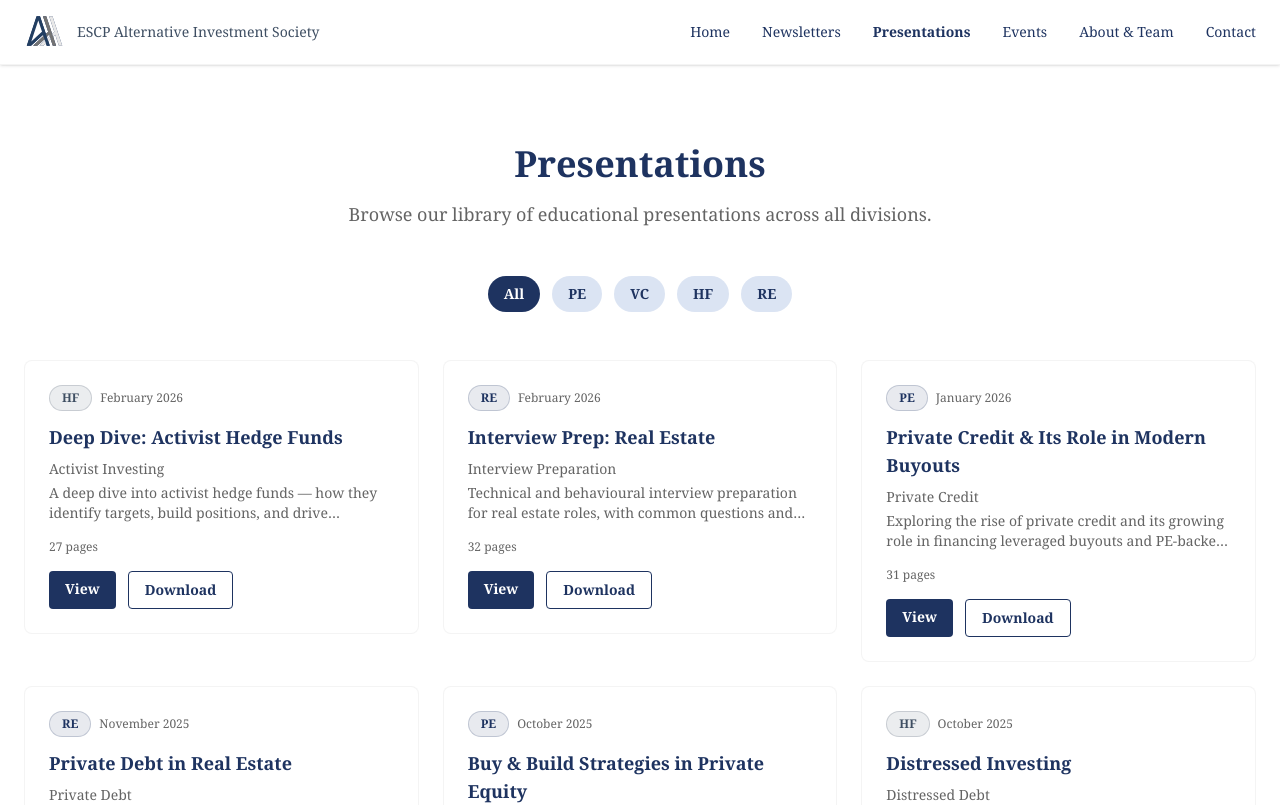
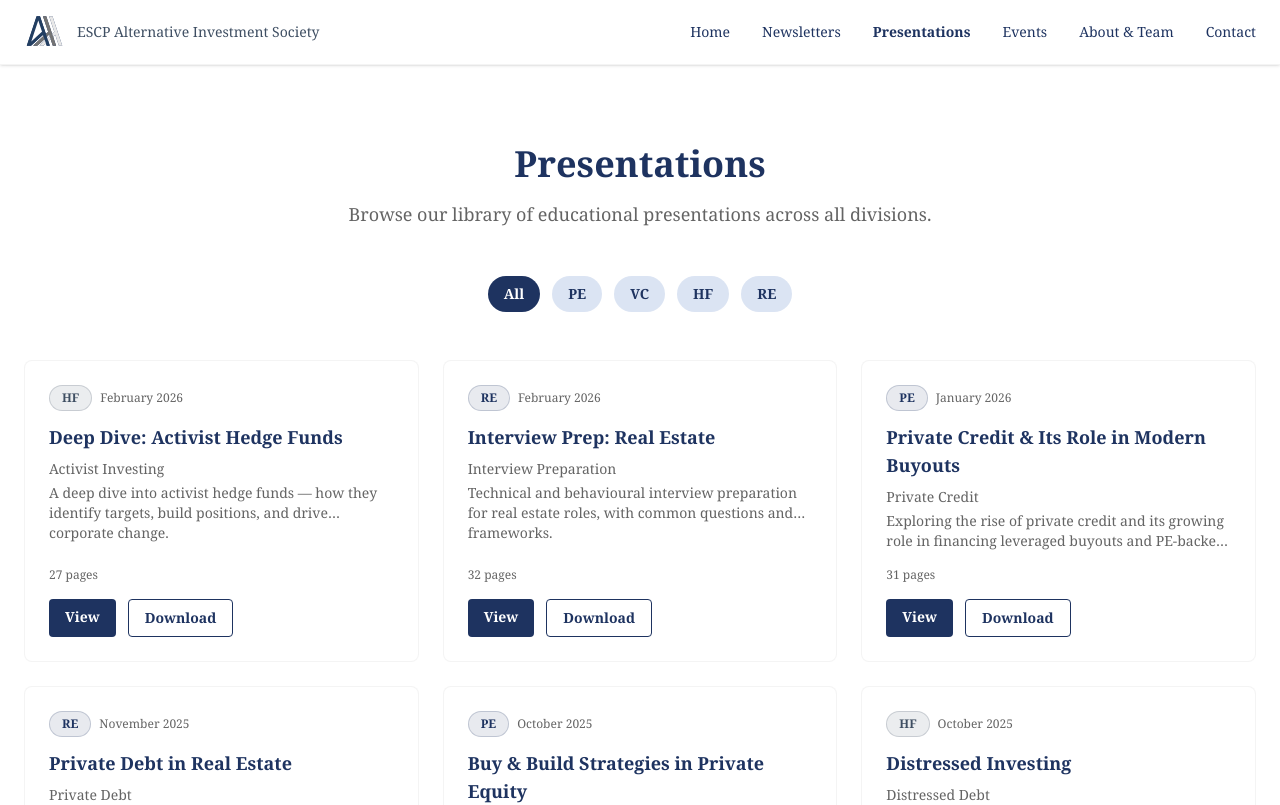
Before and after one commit to escpaisadmin-max/ais-website, a React (Vite) app: page /presentations in a window 1280 px wide. Shown: the top 805 px of the page. Built offline with nearby package versions, Linux system fonts and the light colour scheme.

Commit message:
Equal height cards on newsletters and presentations pages
Cards use flex column layout with description growing to fill
space and buttons pinned to the bottom.

Co-Authored-By: Claude Opus 4.6 (1M context) <noreply@anthropic.com>

```diff
--- a/src/components/newsletters/NewsletterCard.jsx
+++ b/src/components/newsletters/NewsletterCard.jsx
@@ -10,7 +10,7 @@ export default function NewsletterCard({ newsletter }) {
     <motion.div
       whileHover={{ y: -4 }}
       transition={{ duration: 0.2 }}
-      className="rounded-lg border border-ais-silver/30 hover:border-ais-ocean/30 hover:shadow-lg transition-shadow duration-300 bg-white p-6"
+      className="rounded-lg border border-ais-silver/30 hover:border-ais-ocean/30 hover:shadow-lg transition-shadow duration-300 bg-white p-6 h-full flex flex-col"
     >
       {/* Tags */}
       <div className="flex items-center gap-2 mb-3">
@@ -25,11 +25,11 @@ export default function NewsletterCard({ newsletter }) {
           {newsletter.title}
         </h3>
       </Link>
-      <p className="text-sm text-ais-gray mb-4 line-clamp-3">
+      <p className="text-sm text-ais-gray mb-4 line-clamp-3 flex-1">
         {newsletter.description}
       </p>
 
-      <p className="text-xs text-ais-gray mb-4">{newsletter.pageCount} pages</p>
+      <p className="text-xs text-ais-gray mb-4 mt-auto">{newsletter.pageCount} pages</p>
 
       {/* Actions */}
       <div className="flex gap-3">
--- a/src/components/presentations/PresentationCard.jsx
+++ b/src/components/presentations/PresentationCard.jsx
@@ -10,7 +10,7 @@ export default function PresentationCard({ presentation }) {
     <motion.div
       whileHover={{ y: -4 }}
       transition={{ duration: 0.2 }}
-      className="rounded-lg border border-ais-silver/30 hover:border-ais-ocean/30 hover:shadow-lg transition-shadow duration-300 bg-white p-6"
+      className="rounded-lg border border-ais-silver/30 hover:border-ais-ocean/30 hover:shadow-lg transition-shadow duration-300 bg-white p-6 h-full flex flex-col"
     >
       {/* Tags */}
       <div className="flex items-center gap-2 mb-3">
@@ -25,11 +25,11 @@ export default function PresentationCard({ presentation }) {
         </h3>
       </Link>
       <p className="text-sm text-ais-gray mb-1">{presentation.topic}</p>
-      <p className="text-sm text-ais-gray mb-4 line-clamp-2">
+      <p className="text-sm text-ais-gray mb-4 line-clamp-2 flex-1">
         {presentation.description}
       </p>
 
-      <p className="text-xs text-ais-gray mb-4">{presentation.pageCount} pages</p>
+      <p className="text-xs text-ais-gray mb-4 mt-auto">{presentation.pageCount} pages</p>
 
       {/* Actions */}
       <div className="flex gap-3">
```
